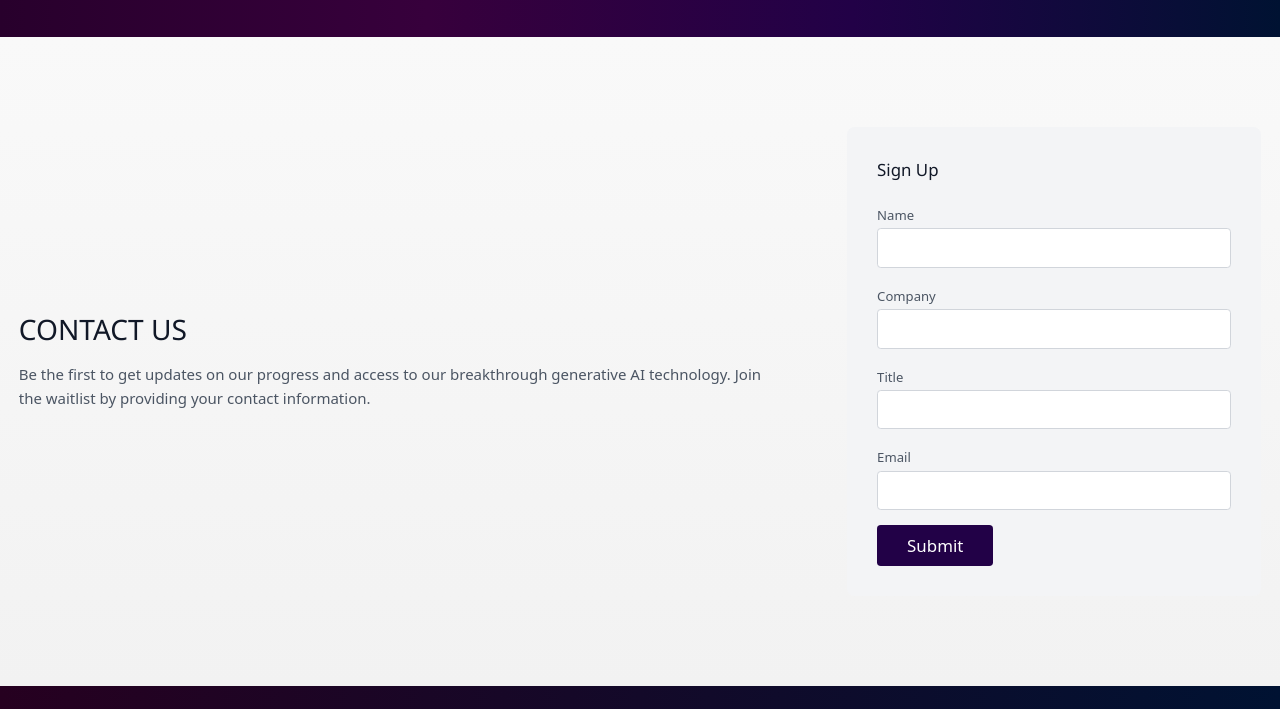
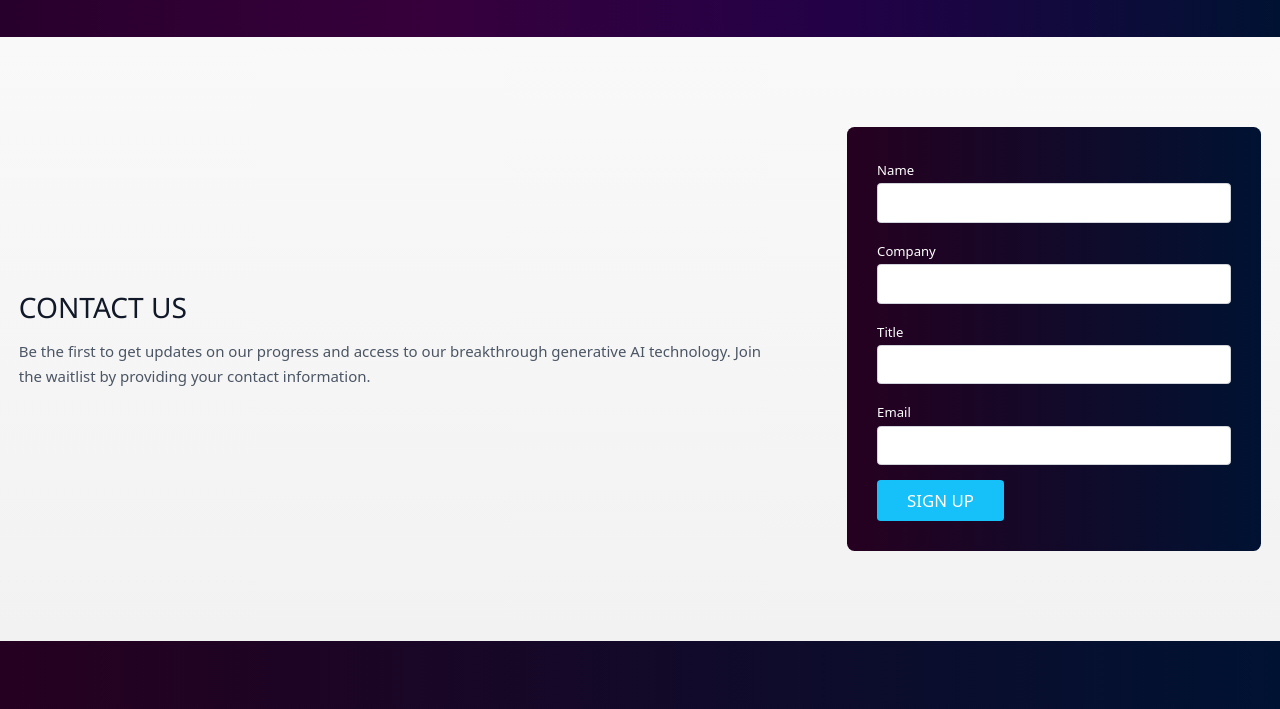
Before and after one commit to Niteshk0208/GenAI_020523, a plain HTML site: page index.html in a window 1280 px wide. Shown: the part 3020-3729 px from the top of the page. Drawn offline with nearby package versions, Linux system fonts and the light colour scheme.

Commit message:
Update index.html

```diff
--- a/index.html
+++ b/index.html
@@ -159,30 +159,31 @@
                 <h1 class="title-font font-medium text-3xl text-gray-900">CONTACT US</h1>
                 <p class="leading-relaxed mt-4">Be the first to get updates on our progress and access to our breakthrough generative AI technology. Join the waitlist by providing your contact information.</p>
               </div>
-              <div class="lg:w-2/6 md:w-1/2 bg-gray-100 rounded-lg p-8 flex flex-col md:ml-auto w-full mt-10 md:mt-0">
-                <h2 class="text-gray-900 text-lg font-medium title-font mb-5">Sign Up</h2>
+              <div class="lg:w-2/6 md:w-1/2 bg-gray-100 rounded-lg p-8 flex flex-col md:ml-auto w-full mt-10 md:mt-0" style="background: linear-gradient(to left, #001232 0%, #260020 100%)">
+
                 <div class="relative mb-4">
-                  <label for="full-name" class="leading-7 text-sm text-gray-600">Name</label>
+                  <label for="full-name" class="leading-7 text-sm text-white">Name</label>
                   <input type="text" id="full-name" name="full-name" class="w-full bg-white rounded border border-gray-300 focus:border-indigo-500 focus:ring-2 focus:ring-indigo-200 text-base outline-none text-gray-700 py-1 px-3 leading-8 transition-colors duration-200 ease-in-out">
                 </div>
                 <div class="relative mb-4">
-                  <label for="full-name" class="leading-7 text-sm text-gray-600">Company</label>
+                  <label for="full-name" class="leading-7 text-sm text-white">Company</label>
                   <input type="text" id="full-name" name="full-name" class="w-full bg-white rounded border border-gray-300 focus:border-indigo-500 focus:ring-2 focus:ring-indigo-200 text-base outline-none text-gray-700 py-1 px-3 leading-8 transition-colors duration-200 ease-in-out">
                 </div>
                 <div class="relative mb-4">
-                  <label for="email" class="leading-7 text-sm text-gray-600">Title</label>
+                  <label for="email" class="leading-7 text-sm text-white">Title</label>
                   <input type="email" id="email" name="email" class="w-full bg-white rounded border border-gray-300 focus:border-indigo-500 focus:ring-2 focus:ring-indigo-200 text-base outline-none text-gray-700 py-1 px-3 leading-8 transition-colors duration-200 ease-in-out">
                 </div>
                 <div class="relative mb-4">
-                  <label for="email" class="leading-7 text-sm text-gray-600">Email</label>
+                  <label for="email" class="leading-7 text-sm text-white">Email</label>
                   <input type="email" id="email" name="email" class="w-full bg-white rounded border border-gray-300 focus:border-indigo-500 focus:ring-2 focus:ring-indigo-200 text-base outline-none text-gray-700 py-1 px-3 leading-8 transition-colors duration-200 ease-in-out">
                 </div>
                 <a href="">
-                <button style="background-color: #220147;" class="text-white bg-indigo-500 border-0 py-2 px-8 focus:outline-none hover:bg-indigo-600 rounded text-lg">Submit</button>
+                <button style="background-color: #16C0F8;" class="text-white bg-indigo-500 border-0 py-2 px-8 focus:outline-none hover:bg-indigo-600 rounded text-lg">SIGN UP</button>
               </a>
               </div>
             </div>
           </section>
+
           <footer class="text-gray-600 body-font" style="background: linear-gradient(to left, #001232 0%, #260020 100%)">
             <div class="container px-5 py-24 mx-auto flex md:items-center lg:items-start md:flex-row md:flex-nowrap flex-wrap flex-col">
               <div class="w-64 flex-shrink-0 md:mx-0 mx-auto text-center md:text-left">
```
